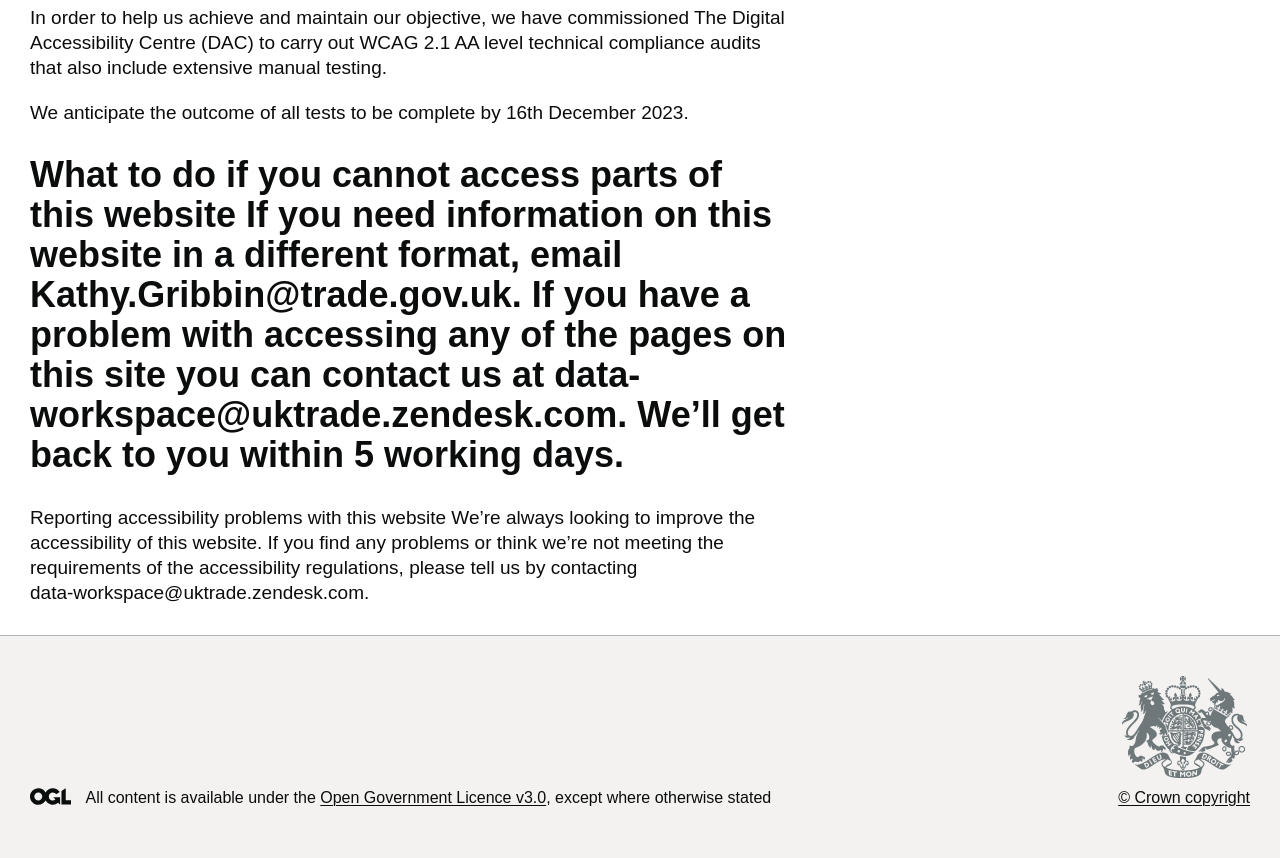
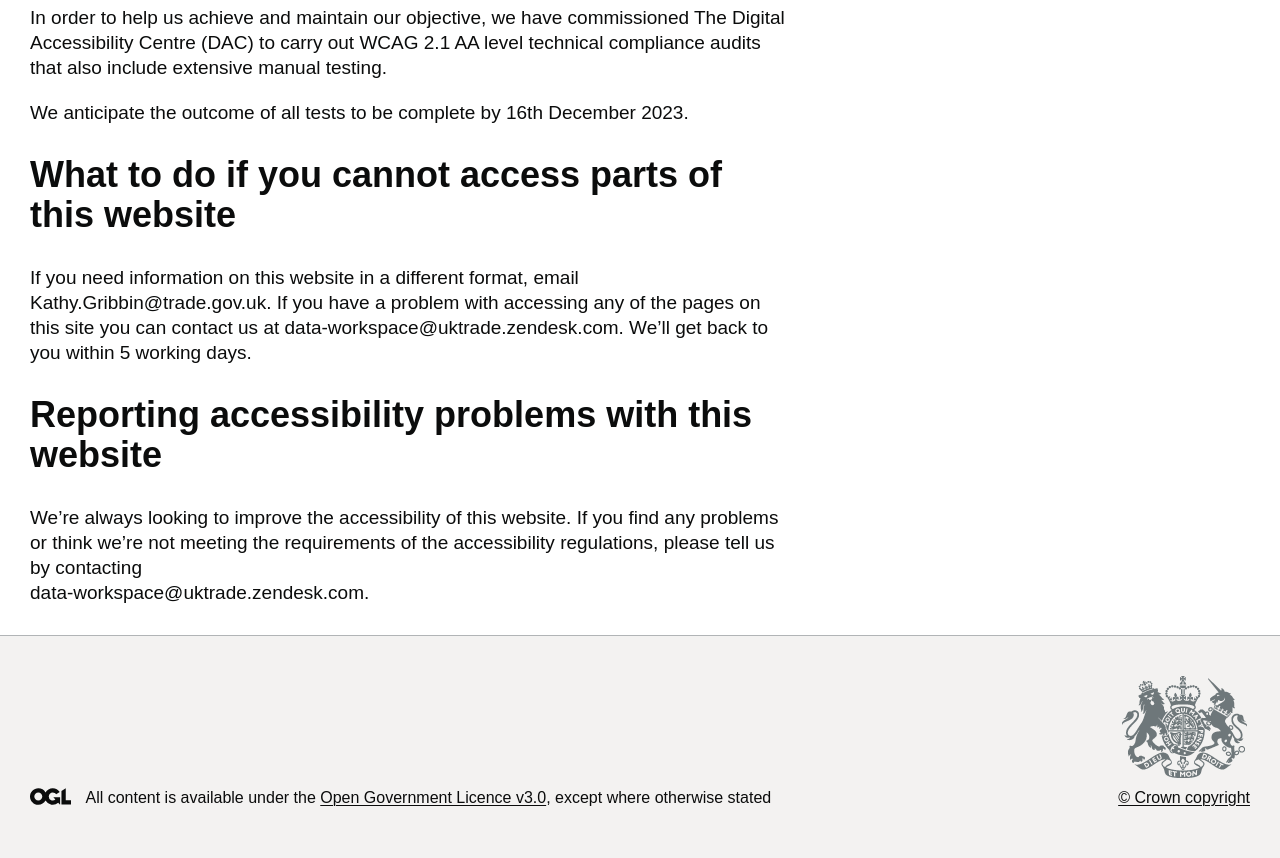
Before and after one commit to uktrade/public-data-api, a Flask app: template templates/accessibility_statement.html in a window 1280 px wide. Shown: the part 305-1163 px from the top of the page. Run offline with Flask 2, Linux system fonts and the light colour scheme; the template is opened without the code that fills it, so the values that code supplies are empty.

Commit message:
adjust the content of the statement

```diff
--- a/templates/accessibility_statement.html
+++ b/templates/accessibility_statement.html
@@ -57,12 +57,14 @@
                 <p class='govuk-body'>
                   We anticipate the outcome of all tests to be complete by 16th December 2023.
                 </p>
-                <h2 class="govuk-heading-m">
-                  What to do if you cannot access parts of this website If you need information on this website in a different format, email Kathy.Gribbin@trade.gov.uk.
+                <h2 class="govuk-heading-m">What to do if you cannot access parts of this website</h2>
+                <p class='govuk-body'>
+                  If you need information on this website in a different format, email Kathy.Gribbin@trade.gov.uk.
                   If you have a problem with accessing any of the pages on this site you can contact us at data-workspace@uktrade.zendesk.com. We’ll get back to you within 5 working days.
-                </h2>
+                </p>
+                <h2 class="govuk-heading-m">Reporting accessibility problems with this website</h2>
                 <p class='govuk-body'>
-                  Reporting accessibility problems with this website We’re always looking to improve the accessibility of this website.
+                  We’re always looking to improve the accessibility of this website.
                   If you find any problems or think we’re not meeting the requirements of the accessibility regulations, please tell us by contacting <br> data-workspace@uktrade.zendesk.com.
                 </p>
           </main>
```
